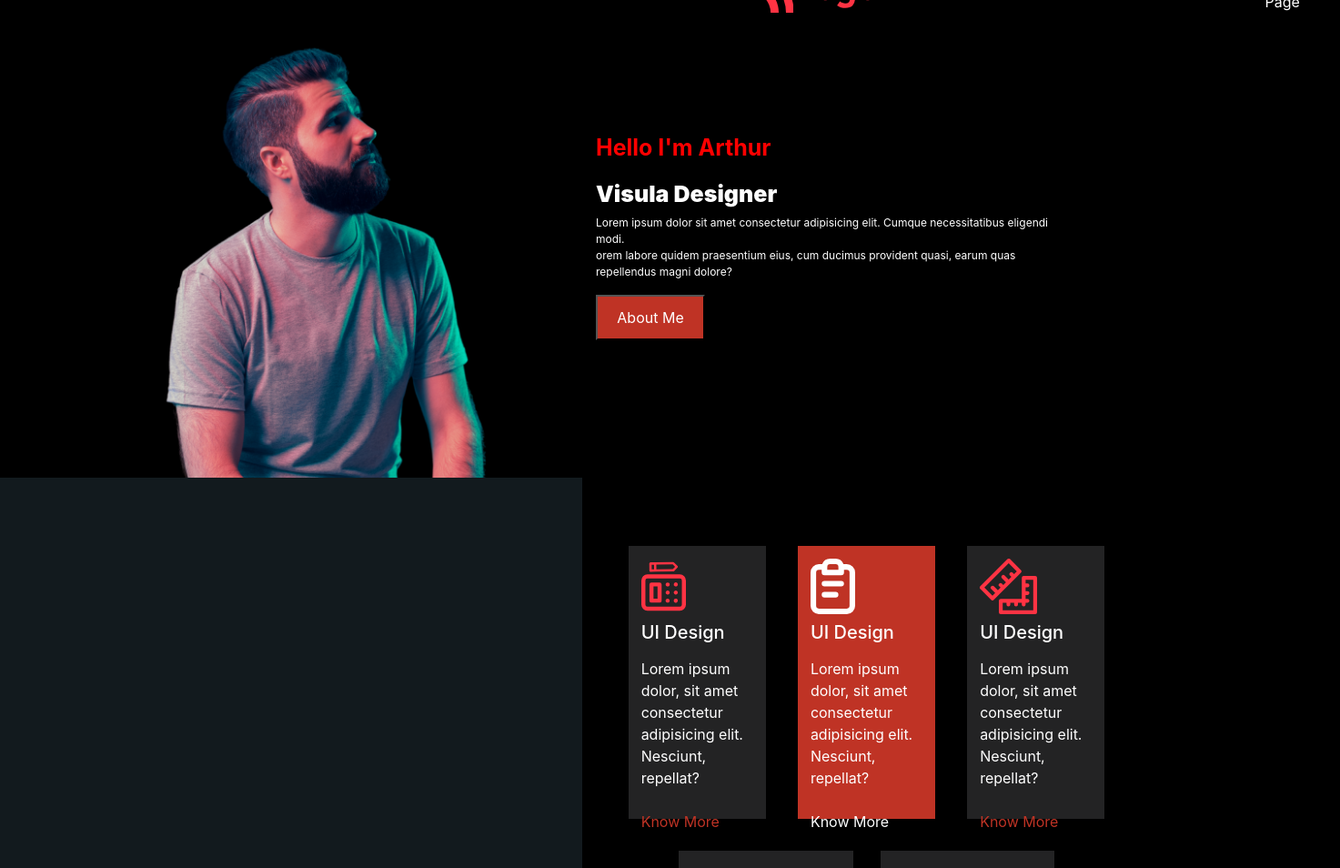
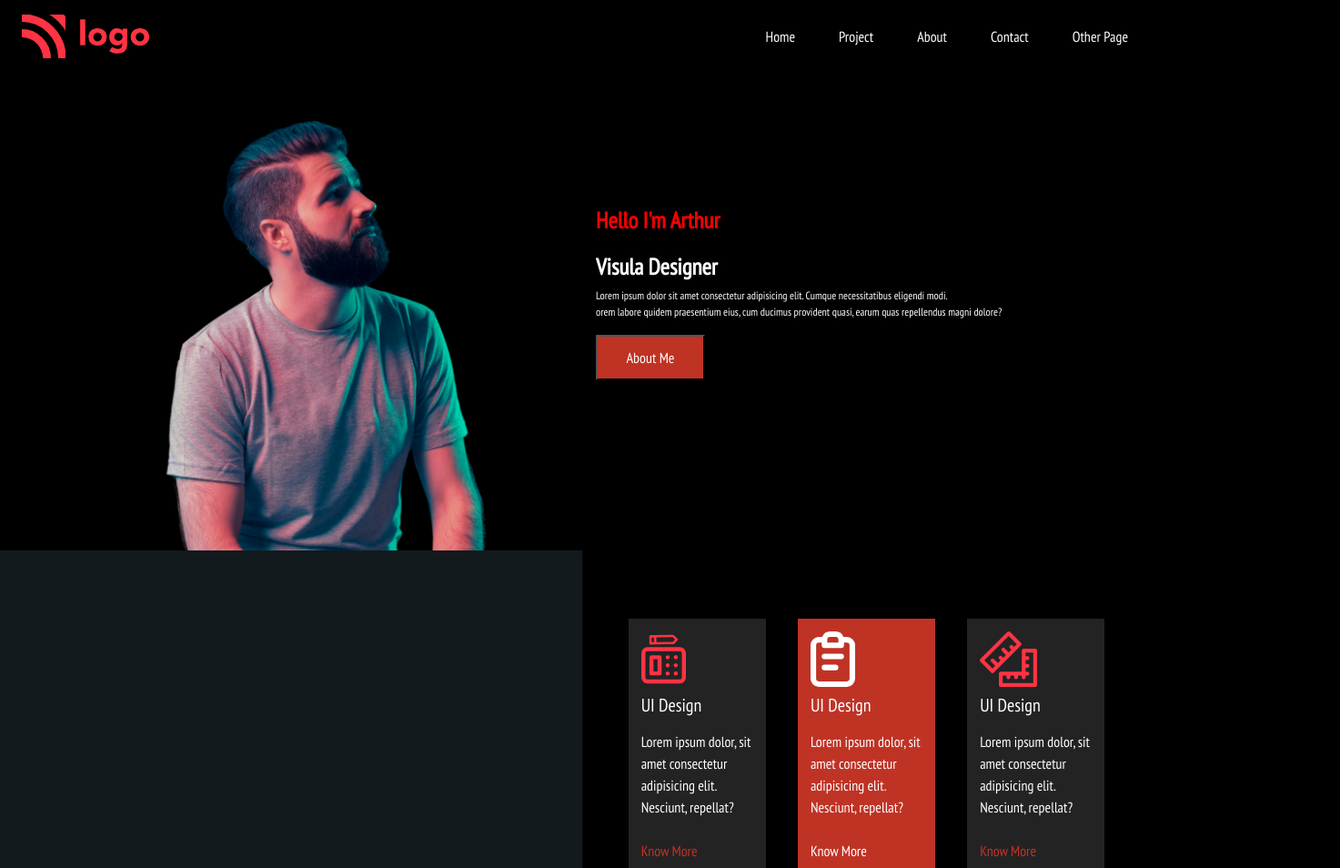
Before and after one commit to P15taank/Product-Design-Landing-Page, a plain HTML site: page index.html in a window 1280 px wide. Shown: the top 954 px of the page at 91% size, 1473 px wide, since content can reach past the window. Drawn offline with nearby package versions, Linux system fonts and the light colour scheme.

Commit message:
Update style.css
Updated css file

```diff
--- a/style.css
+++ b/style.css
@@ -1,19 +1,15 @@
+@import url("https://fonts.googleapis.com/css2?family=PT+Sans+Narrow&display=swap");
+* {
+  font-family: "PT Sans Narrow", sans-serif;
+  margin: 0;
+  padding: 0;
+}
 body
 {
     background-color: #000;
     overflow-x: hidden;
 }
-/* navigation bar */
-.navbar
-{
-position: absolute;
-    margin-left: 800px;
-    margin-top: -50px;
-}
-.nav-item
-{
-    padding-right: 40px;
-}
+
 /* Hero section */
 .person
 {
@@ -28,7 +24,6 @@ position: absolute;
     color: red;
     font-size: 25px;
     font-weight: 700;
-
 }
 .Hero-Heading
 {
```
